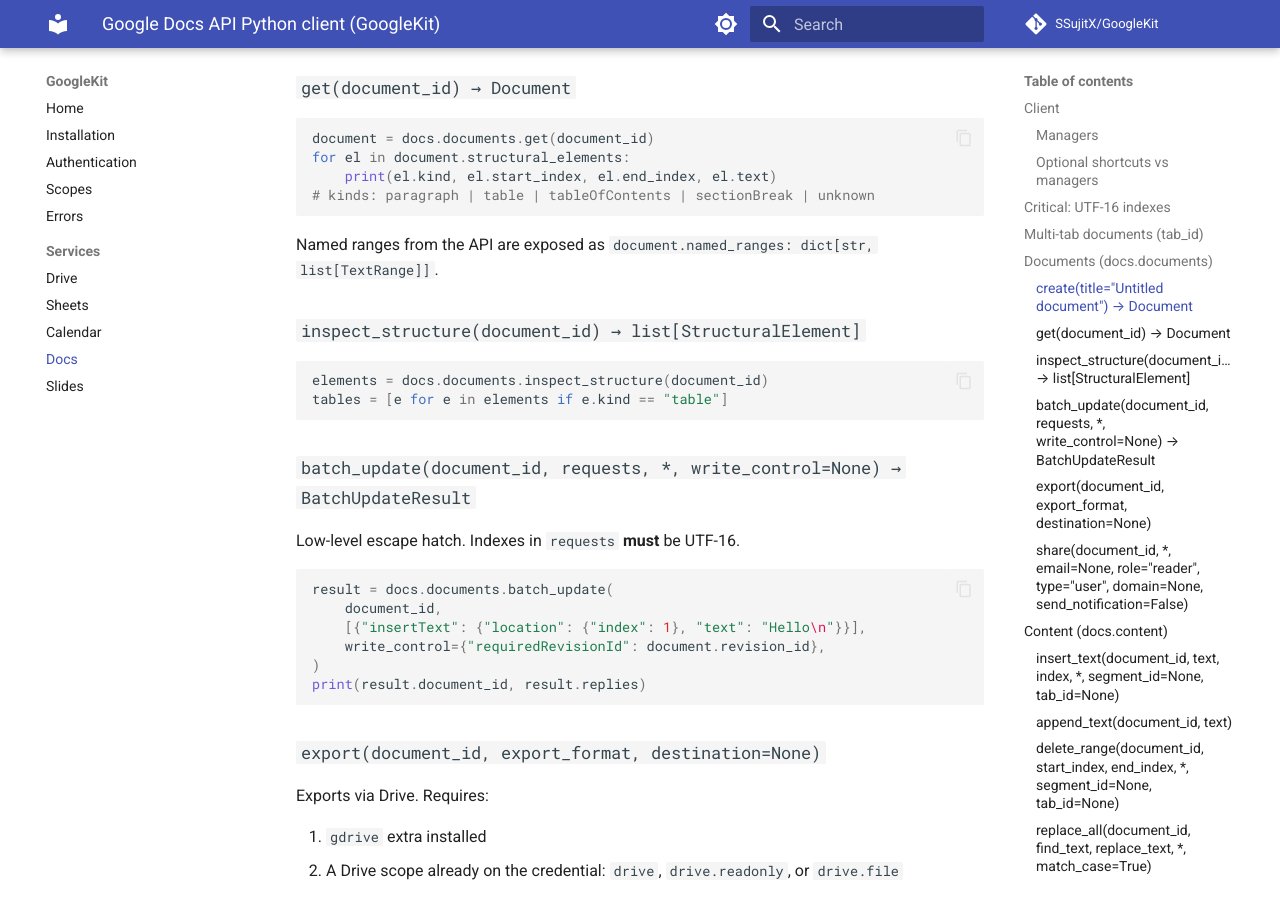
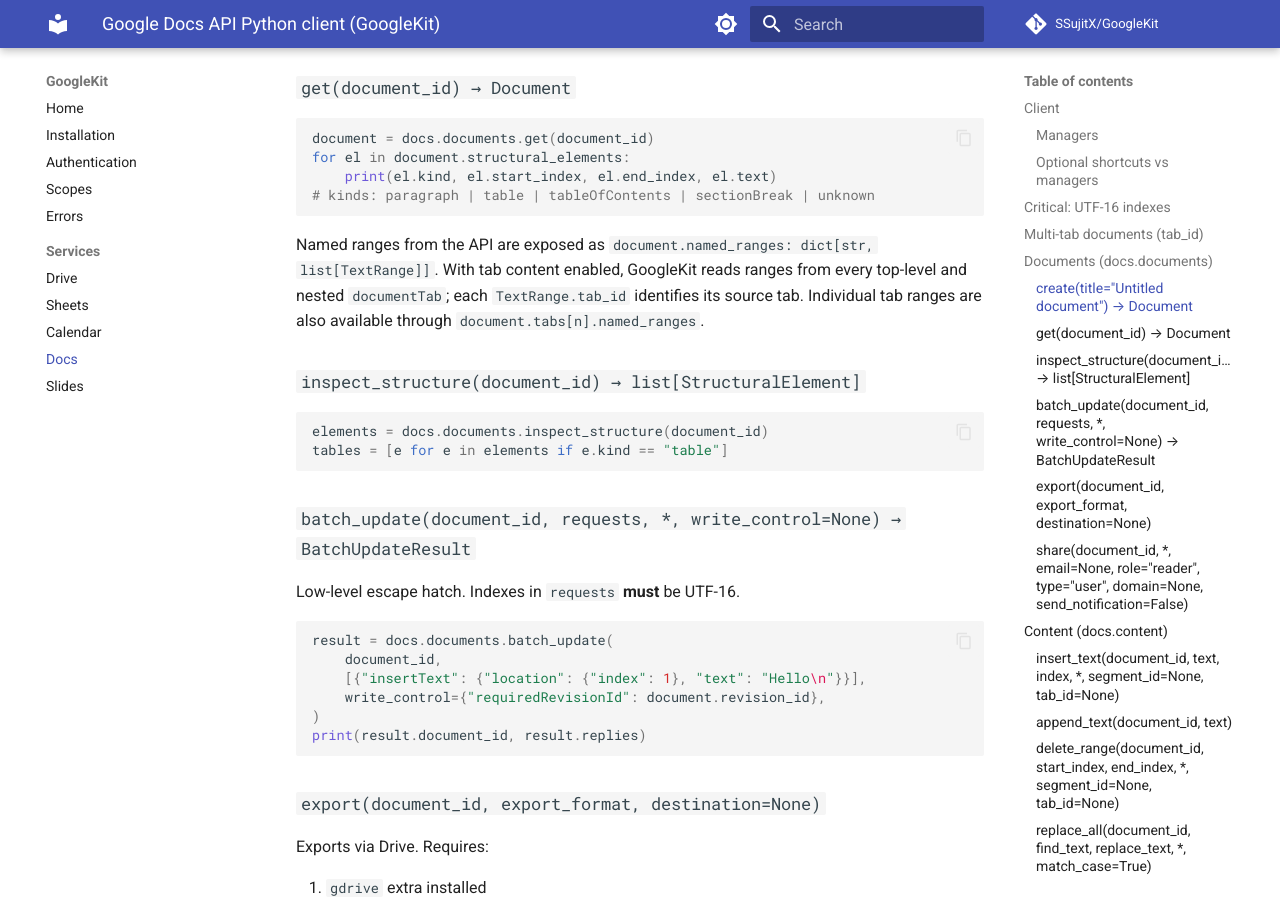
Before and after one commit to SSujitX/GoogleKit, an MkDocs documentation site: the page built from docs/docs.md, in a window 1280 px wide and 900 px high, scrolled down 3135 px. Built offline with MkDocs 1.6.1 and Material for MkDocs 9.7.7, drawn with Linux system fonts in a browser that asks for light colours; comment, search, counter and statistics services are not loaded; some of the changed text lies outside the part shown.

Commit message:
docs: Enhance documentation for named ranges and DocumentTab structure, detailing tab content handling and nested range accessibility in GoogleKit

````diff
--- a/docs/docs.md
+++ b/docs/docs.md
@@ -148,7 +148,11 @@
 # kinds: paragraph | table | tableOfContents | sectionBreak | unknown
 ```
 
-Named ranges from the API are exposed as `document.named_ranges: dict[str, list[TextRange]]`.
+Named ranges from the API are exposed as
+`document.named_ranges: dict[str, list[TextRange]]`. With tab content enabled,
+GoogleKit reads ranges from every top-level and nested `documentTab`; each
+`TextRange.tab_id` identifies its source tab. Individual tab ranges are also
+available through `document.tabs[n].named_ranges`.
 
 ### `inspect_structure(document_id) → list[StructuralElement]`
 
@@ -493,7 +497,8 @@
 
 | Type | Purpose |
 | ---- | ------- |
-| `Document` | `id`, `title`, `revision_id`, `body_end_index`, `structural_elements`, `named_ranges`, `plain_text` |
+| `Document` | `id`, `title`, `revision_id`, `body_end_index`, `structural_elements`, `named_ranges`, `tabs`, `plain_text` |
+| `DocumentTab` | `tab_id`, `title`, `body_end_index`, `structural_elements`, `named_ranges` |
 | `StructuralElement` | `kind`, indexes, optional `text`, `raw` |
 | `TextRange` | UTF-16 range + optional `segment_id` / `tab_id` |
 | `TextStyle` / `ParagraphStyle` | Field subsets for style updates |
````
